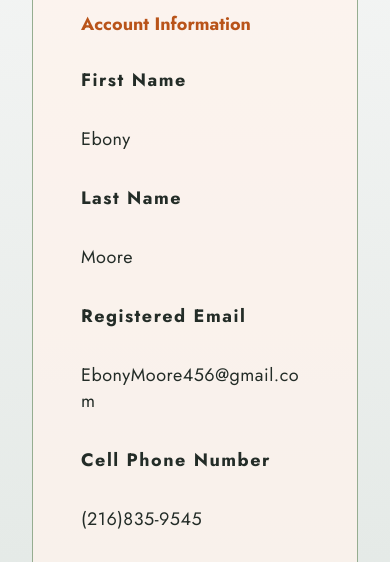
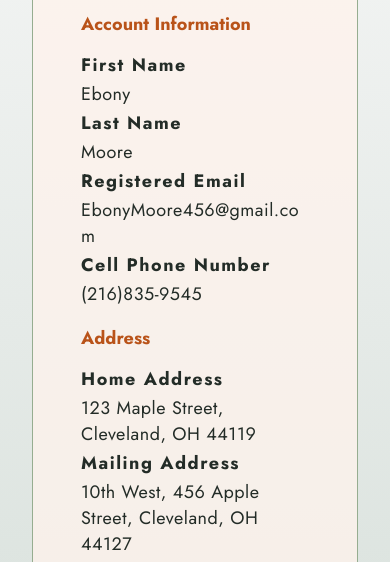
Before and after one commit to ItsJenOClock/dev-screening-task, a website built with Vite: page index.html in a window 390 px wide. Shown: the part 257-819 px from the top of the page. Built offline with nearby package versions, Linux system fonts and the light colour scheme.

Commit message:
Refactoring

```diff
--- a/style.css
+++ b/style.css
@@ -41,7 +41,7 @@ body {
 }
 
 /* Applies to elements that need to have a pointer cursor */
-.menu .fas.fa-bars, .header .edit-icon, .header .save-icon {
+.menu .fas.fa-bars, .header .edit-icon, .header .save-icon, .file {
     cursor: pointer;
 }
 
@@ -66,10 +66,13 @@ body {
     width: 60%;
 }
 
-/* Applies to the elements of labels and corresponding details */
-.label-details {
-    text-align: left;
-    display: flex;
+/* Applies to h1 elements */
+h1 {
+    font-weight: 600;
+    font-size: 28px;
+    line-height: 34px;
+    letter-spacing: 0;
+    color: var(--rust);
 }
 
 /* Updates color of h2 elements to black */
@@ -108,24 +111,31 @@ h2.rust {
     width: 100%;
 }
 
+/* Applies to the elements of labels and corresponding details */
+.label-details {
+    text-align: left;
+    display: flex;
+}
+
 /* Applies to the elements of labels */
 .label-details h2 {
     width: 40%;
+    margin-top: 0;
+    margin-right: 0;
+    margin-bottom: 3px;
+    margin-left: 0;
+    padding: 0;
 }
 
 /* Applies to the elements of details to labels */
 .label-details .body1 {
     width: 50%;
+    margin-top: 0;
+    margin-right: 0;
+    margin-bottom: 3px;
+    margin-left: 0;
+    padding: 0;
     word-break: break-word;
-}
-
-/* Applies to h1 elements */
-h1 {
-    font-weight: 600;
-    font-size: 28px;
-    line-height: 34px;
-    letter-spacing: 0;
-    color: var(--rust);
 }
 
 /* Applies to files container */
@@ -138,7 +148,6 @@ h1 {
 
 /* Applies to file elements */
 .file {
-    cursor: pointer;
     display: flex;
     flex-direction: column;
     align-items: center;
@@ -165,13 +174,10 @@ h1 {
 
 /* Update style based on common breakpoint of tablet screen size */
 @media only screen and (max-width: 768px) {
-    .column .left, .column .right {
+    .column .left, .column .right, .label-details h2, .label-details .body1 {
         width: 100%;
     }
     .label-details, .column {
         flex-direction: column;
     }
-    .label-details h2, .label-details .body1 {
-        width: 100%;
-    }
 }
```
